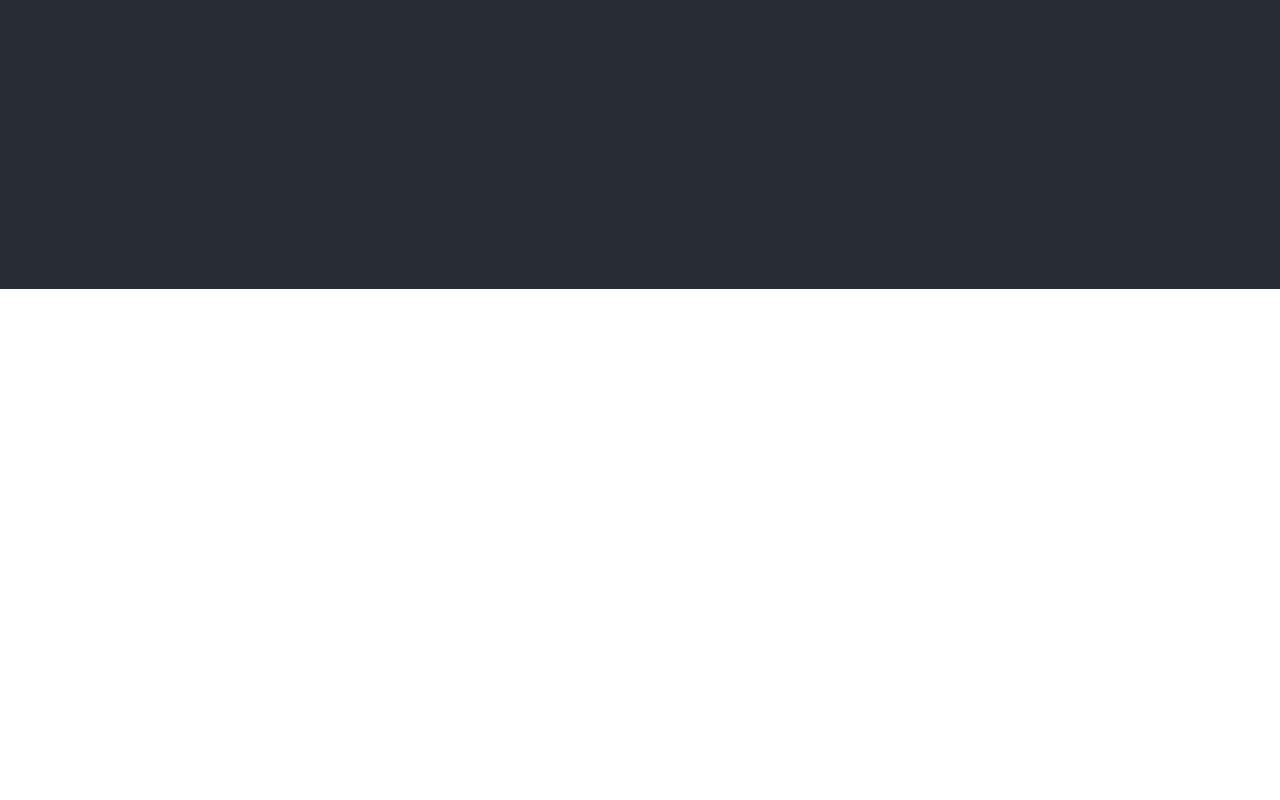
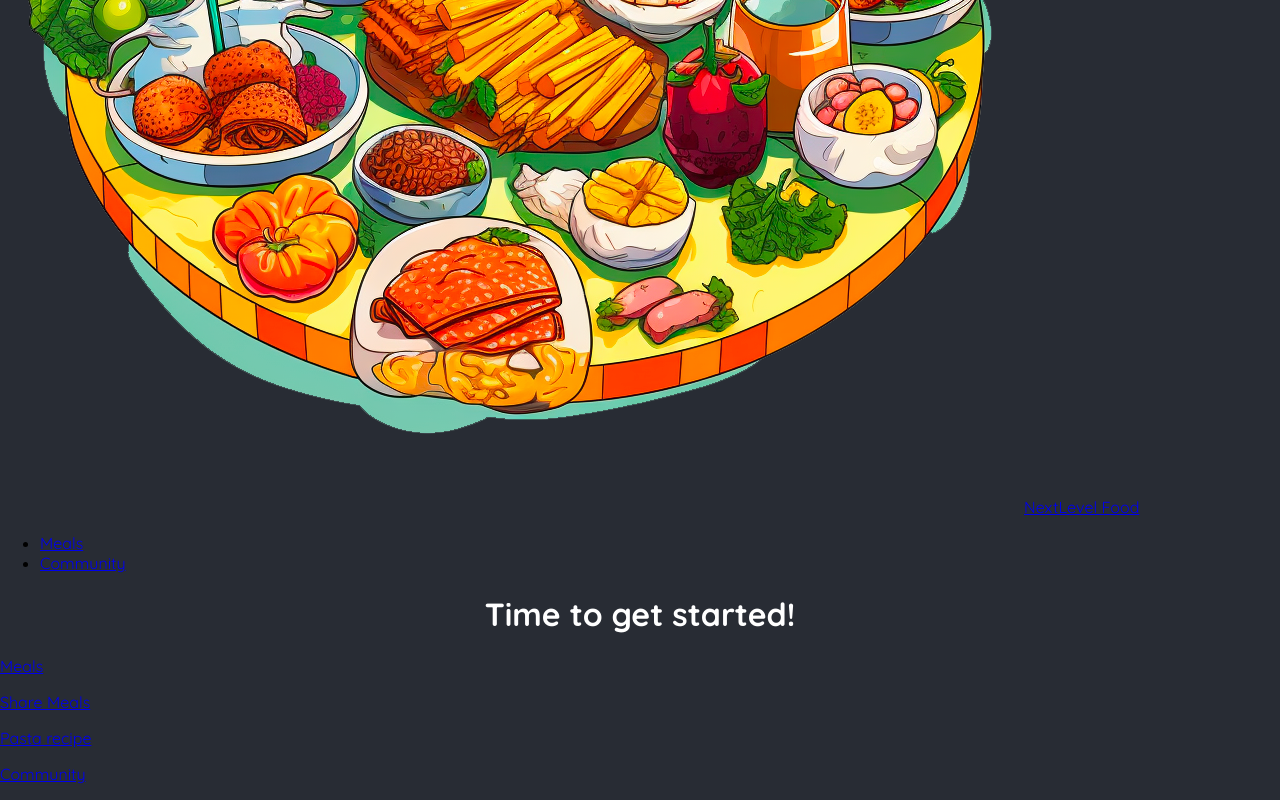
Before and after one commit to guiizis/nextJS, a Next.js app in the folder 05-onwards-foodies-starting-project/: page / in a window 1280 px wide. Shown: the part 511-1311 px from the top of the page. Before the commit the page ends 800 px from the top, so only its background shows below. Built offline with nearby package versions, Linux system fonts and the light colour scheme.

Commit message:
adding mainHeader

```diff
--- /dev/null
+++ b/05-onwards-foodies-starting-project/app/components/mainHeader.js
@@ -0,0 +1,19 @@
+import Link from "next/link";
+import logoImg from "../../assets/logo.png";
+
+export default function MainHeader() {
+  return (
+    <header>
+      <Link href="/">
+        <img src={logoImg.src} alt="food img" />
+        NextLevel Food
+      </Link>
+      <nav>
+        <ul>
+          <li> <Link href="/meals">Meals</Link></li>
+          <li> <Link href="/community">Community</Link></li>
+        </ul>
+      </nav>
+    </header>
+  );
+}
--- a/05-onwards-foodies-starting-project/app/layout.js
+++ b/05-onwards-foodies-starting-project/app/layout.js
@@ -1,3 +1,4 @@
+import MainHeader from './components/mainHeader';
 import './globals.css';
 
 export const metadata = {
@@ -29,7 +30,7 @@
             ></path>
           </svg>
         </div>
-
+        <MainHeader />
         {children}
       </body>
     </html>
```
